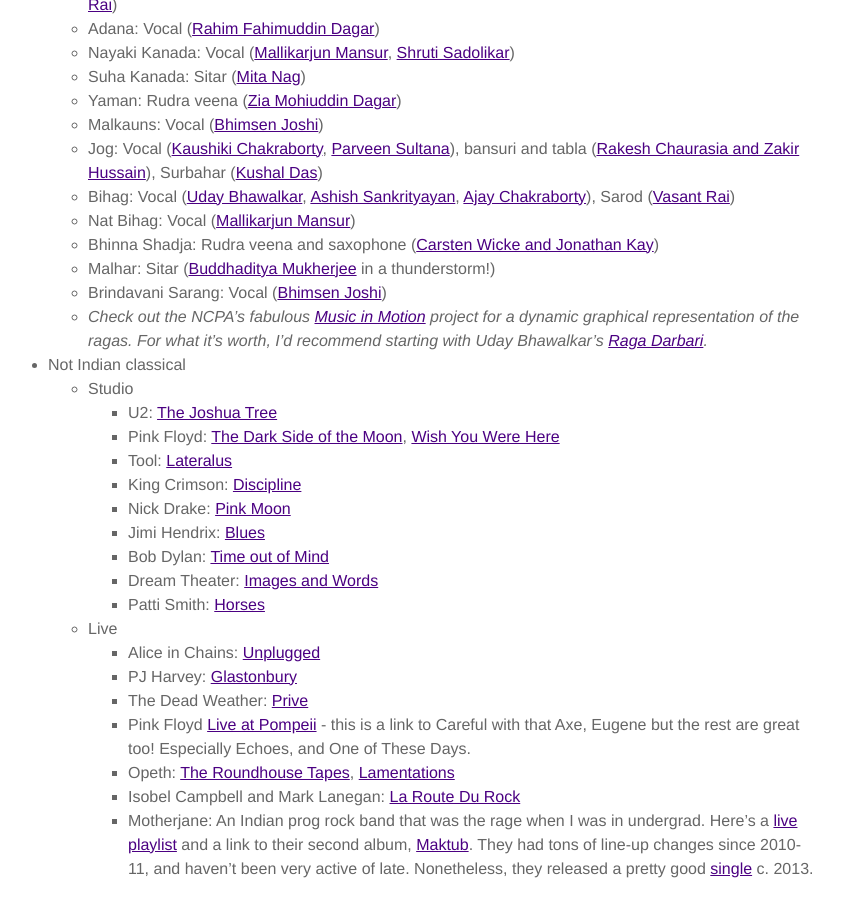
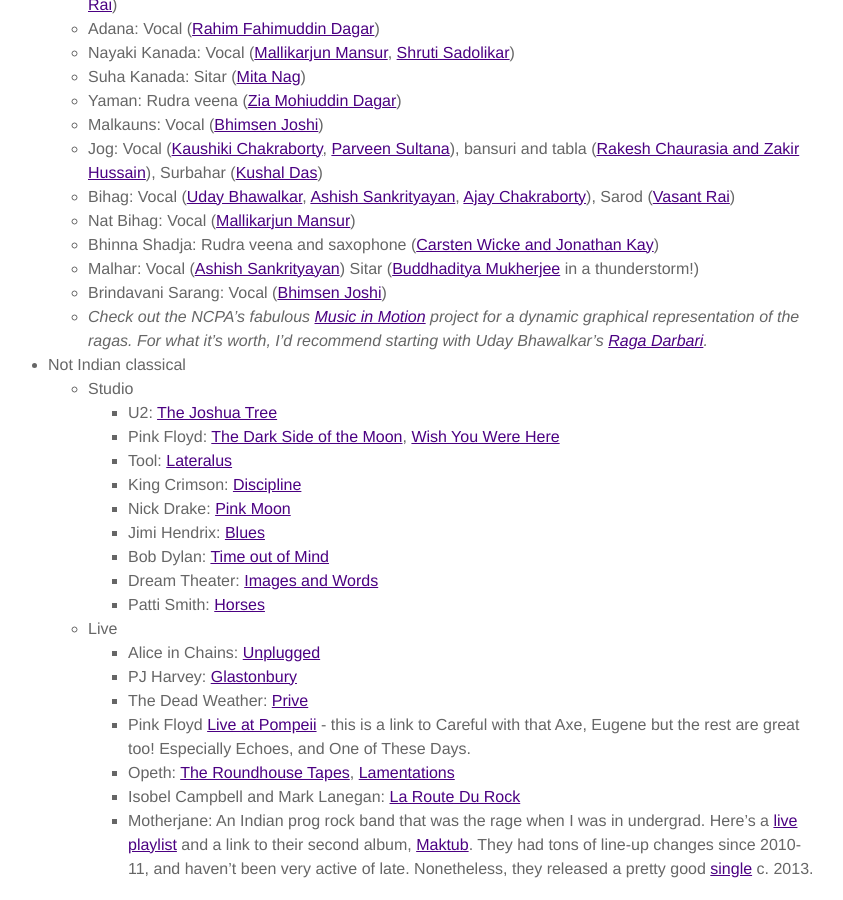
Before and after one commit to anirvanchowdhury/anirvanchowdhury.github.io, a Jekyll site: the page built from fun.md, in a window 1280 px wide and 900 px high, scrolled down 874 px. Shown: the whole window, without its empty margins (227-1070 px from the left). Built offline with Jekyll 4.4.1, drawn with Linux system fonts in a browser that asks for light colours.

```diff
--- a/fun.md
+++ b/fun.md
@@ -28,7 +28,7 @@ Stuff I like. Not in a strict preference order.
 	* Bihag: Vocal ([Uday Bhawalkar](https://www.youtube.com/watch?v=0PljerNT1iU), [Ashish Sankrityayan](https://www.youtube.com/watch?v=E4l_J877tdk), [Ajay Chakraborty](https://www.youtube.com/watch?v=wlo7Lpdcn2w)), Sarod ([Vasant Rai](https://www.discogs.com/Vasant-Rai-Zakir-Hussain-Evening-Ragas/release/3418052))
 	* Nat Bihag: Vocal ([Mallikarjun Mansur](https://www.youtube.com/watch?v=7N4bawMog2Q&t=42m04s))
 	* Bhinna Shadja: Rudra veena and saxophone ([Carsten Wicke and Jonathan Kay](https://www.youtube.com/watch?v=3yzCUcepQB0))
-	* Malhar: Sitar ([Buddhaditya Mukherjee](https://www.youtube.com/watch?v=pFenlzgBEns) in a thunderstorm!)
+	* Malhar: Vocal ([Ashish Sankrityayan](https://store.cdbaby.com/cd/ashish1)) Sitar ([Buddhaditya Mukherjee](https://www.youtube.com/watch?v=pFenlzgBEns) in a thunderstorm!)
 	* Brindavani Sarang: Vocal ([Bhimsen Joshi](https://mio.to/album/Pandit+Bhimsen+Joshi/The+Genius+Of+Pt+Bhimsen+Joshi))
 	* *Check out the NCPA's fabulous [Music in Motion](https://autrimncpa.wordpress.com/) project for a dynamic graphical representation of the ragas. For what it's worth, I'd recommend starting with Uday Bhawalkar's [Raga Darbari](https://autrimncpa.wordpress.com/darbari-kanada/).*
 
```
Also changed, not shown: assets/images/_archive/profile2.jpg (added), assets/images/profile.jpg.
